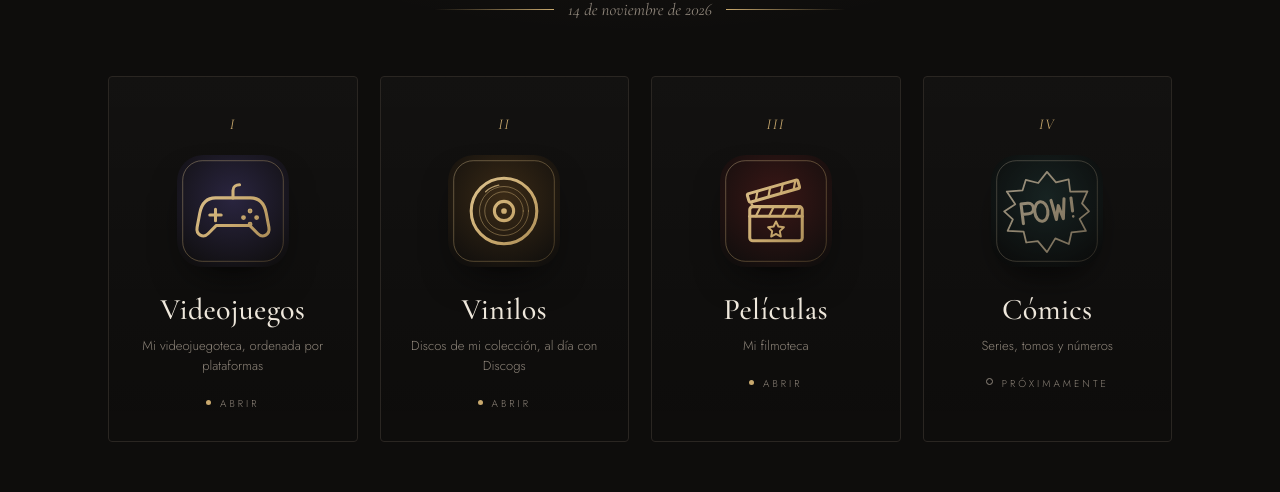
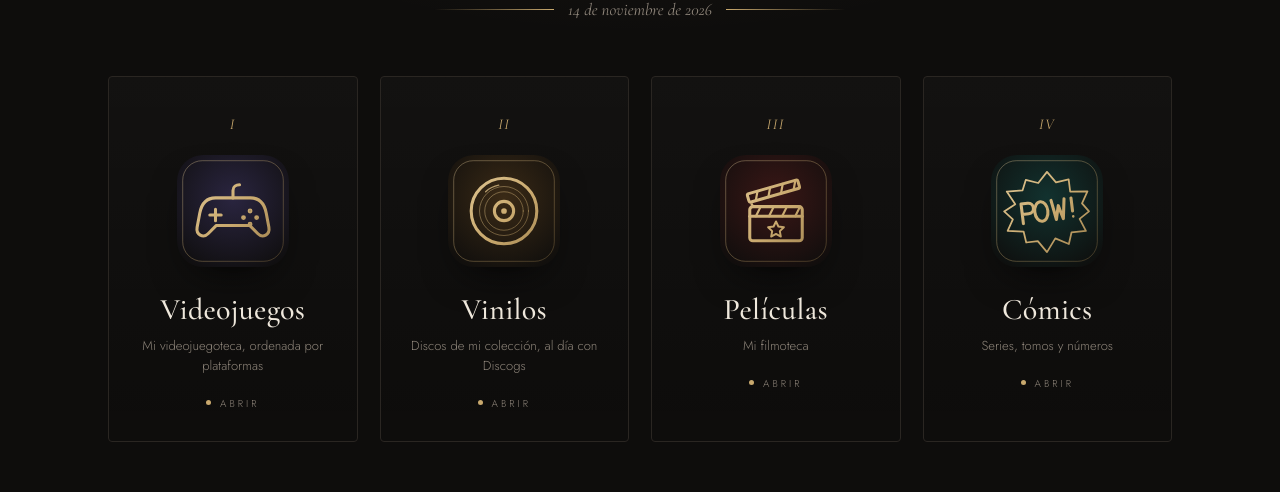
Before and after one commit to cmcapps/mis-colecciones, a plain HTML site: page index.html in a window 1280 px wide. Shown: the part 195-687 px from the top of the page. Drawn offline with nearby package versions, Linux system fonts and the light colour scheme.

Commit message:
Enlazar Cómics

```diff
--- a/index.html
+++ b/index.html
@@ -133,7 +133,7 @@ const COLECCIONES = [
   { id:'videojuegos', nombre:'Videojuegos', icono:'iconos/videojuegos.svg', desc:'Mi videojuegoteca, ordenada por plataformas', url:'https://script.google.com/macros/s/AKfycbyD6EHfQ0mq_m_yNg0e9y_FIDdgb7q7m_ZDYixvKM2qXPCOdyK_dFu8TocBmjjbJk-VZg/exec', modo:'dentro' },
   { id:'vinilos',     nombre:'Vinilos',     icono:'iconos/vinilos.svg',     desc:'Discos de mi colección, al día con Discogs',  url:'https://script.google.com/macros/s/AKfycbwuWti84tm-h9P96Nz8-CF0VIukMY80r3LP52sw4wjS7mFl2CeQRyZNrxU2oxcKZ1o1QQ/exec', modo:'dentro' },
   { id:'peliculas',   nombre:'Películas',   icono:'iconos/peliculas.svg',   desc:'Mi filmoteca',                                 url:'https://script.google.com/macros/s/AKfycbzfDD-4Ohlh7F2-Ev9xd7xyBJF7y4lC-ZzcuUgOueQynGdEVY7Gn-I-EAlC27OgTPPVhw/exec', modo:'dentro' },
-  { id:'comics',      nombre:'Cómics',      icono:'iconos/comics.svg',      desc:'Series, tomos y números',                      url:'', modo:'dentro' },
+  { id:'comics',      nombre:'Cómics',      icono:'iconos/comics.svg',      desc:'Series, tomos y números',                      url:'https://script.google.com/macros/s/AKfycbwr5FB9qCuA62Iz3HqtPTSAwMFvQHo-6hBM7q4zNwadLRob8WimS3EV8mk5xFEINN5J/exec', modo:'dentro' },
 ];
 
 const ROMANOS = ['I','II','III','IV','V','VI','VII','VIII','IX','X'];
```
